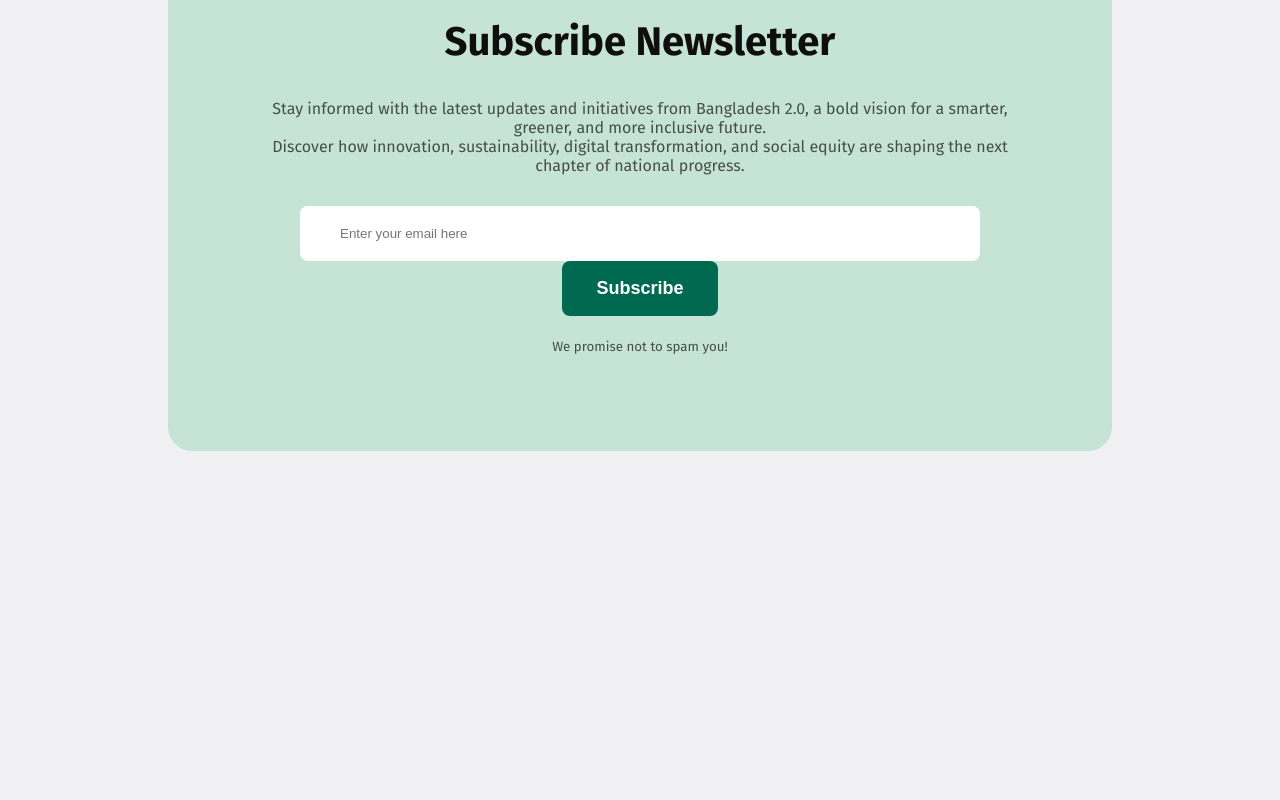
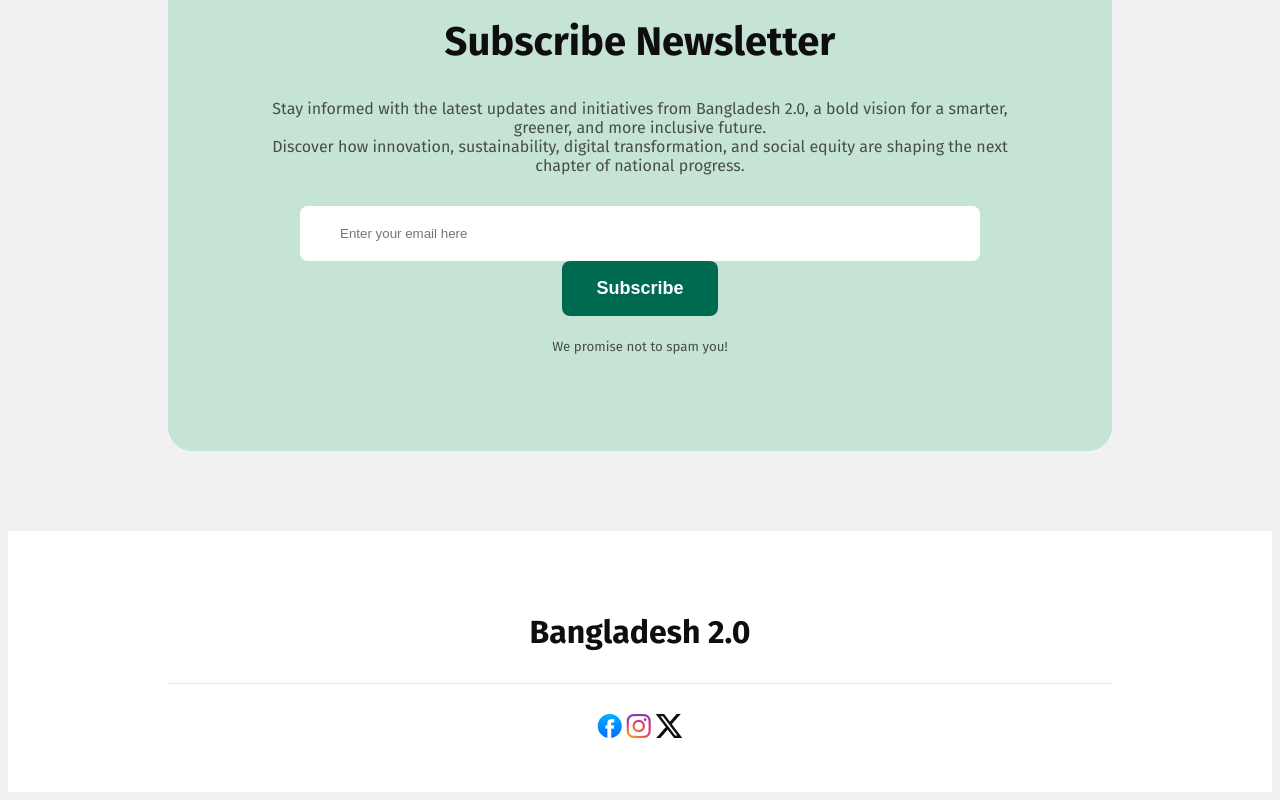
Before and after one commit to tuhinkamrujjaman/Bangladesh2.0, a plain HTML site: page index.html in a window 1280 px wide. Shown: the part 4923-5723 px from the top of the page. Before the commit the page ends 5454 px from the top, so only its background shows below. Drawn offline with Linux system fonts and the light colour scheme.

Commit message:
feat(footer): implement footer section with branding and social media links

```diff
--- a/index.html
+++ b/index.html
@@ -190,8 +190,16 @@
         <!-- Newsletter Section Ends -->
     </main>
     <!-- Main Section Ends -->
+    <!-- Footer Section Starts -->
     <footer>
-
+        <h3 class="footer-title dark-1">Bangladesh 2.0</h3>
+        <div class="footer-line"></div>
+        <div class="social-links">
+            <img src="assets/facebook.png" alt="">
+            <img src="assets/instagram.png" alt="">
+            <img src="assets/x.png" alt="">
+        </div>
     </footer>
+    <!-- Fotter Section Ends -->
 </body>
 </html>
--- a/styles/style.css
+++ b/styles/style.css
@@ -276,3 +276,21 @@ main input[type="text"]{
 }
 /* Newsletter Section Styles Ends */
 /* Main Section Styles Ends */
+/* Footer Section Styles Starts */
+footer{
+    background-color: white;
+    text-align: center;
+    padding: 50px 160px;
+}
+.footer-title{
+    font-size: 32px;
+    font-weight: bold;
+}
+.footer-line{
+    height: 1px;
+    background-color: rgba(14, 14, 14, 0.1);
+    text-align: center;
+    margin: 0 auto;
+    margin-bottom: 30px;
+}
+/* Footer Section Styles Ends */
```
